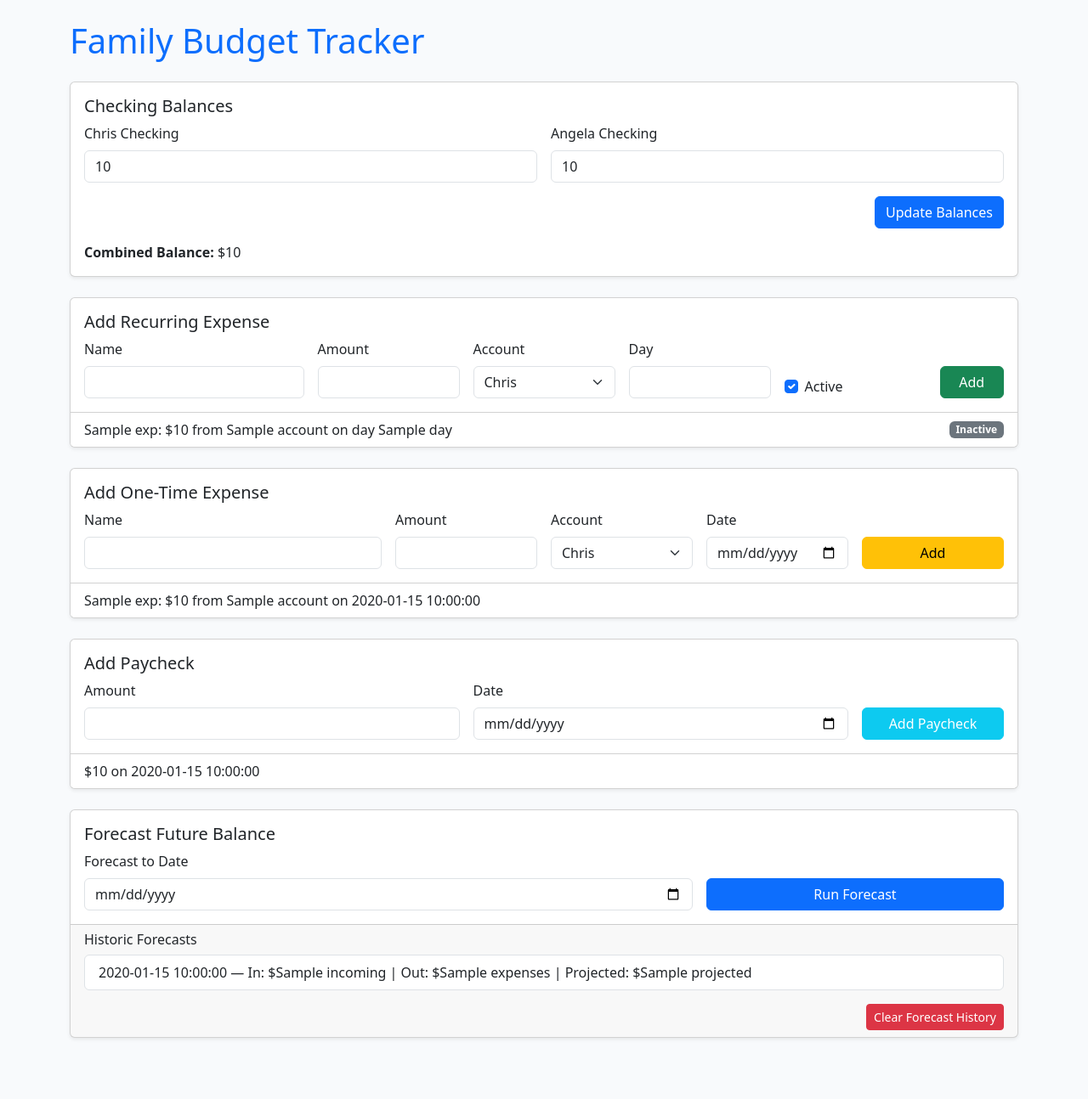
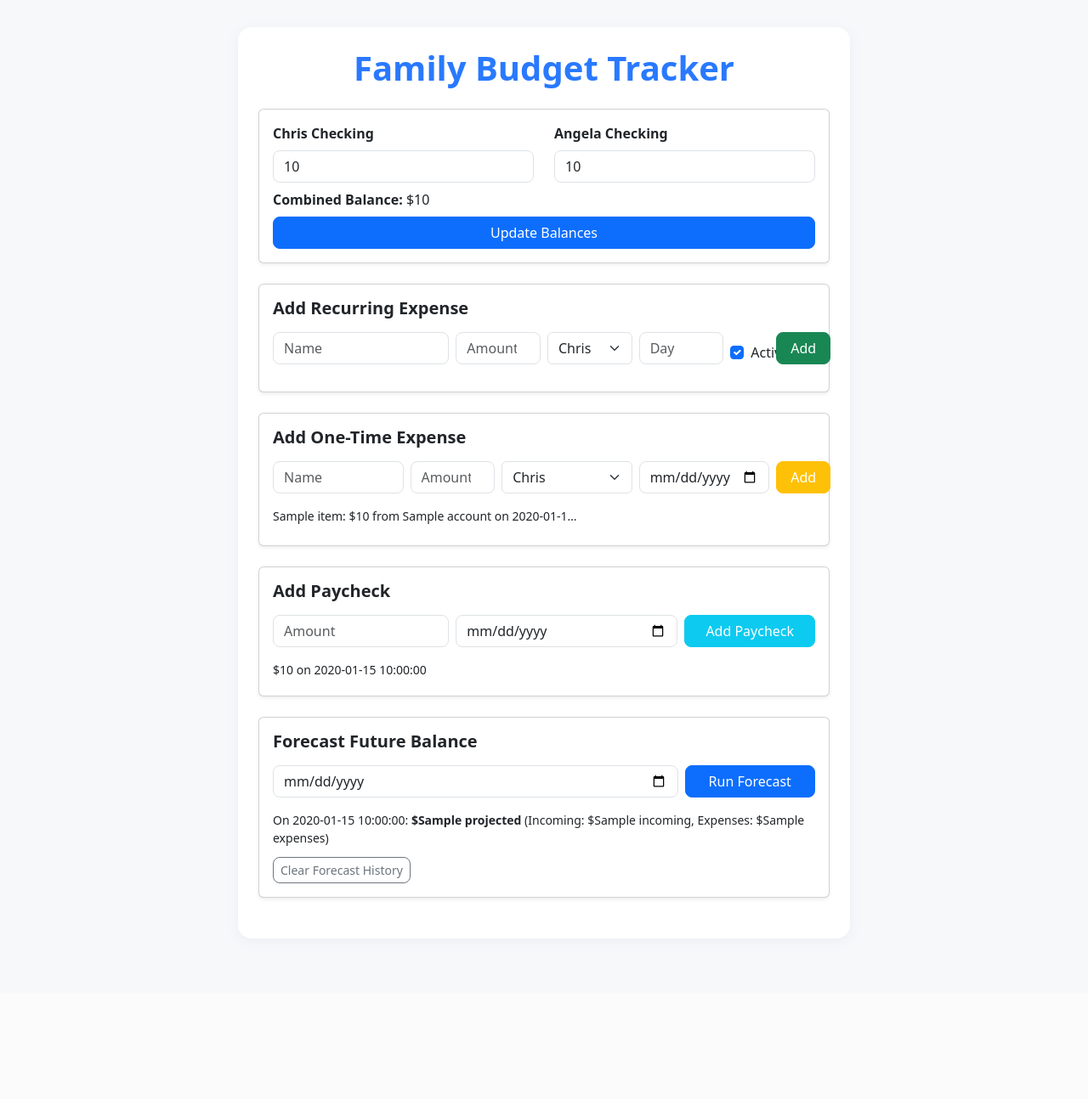
Before and after one commit to Charles-Xavier-Redemption/chess-budget-app, a Flask app: template templates/index.html in a window 1280 px wide. Shown: the whole page at 85% size. After the commit the page ends 1057 px from the top, so only its background shows below. Run offline with Flask 3, Linux system fonts and the light colour scheme; the template is opened without the code that fills it: most values are stand-ins (such as "Sample title", 1, 10 or a date in 2020).

Commit message:
Update index.html

```diff
--- a/templates/index.html
+++ b/templates/index.html
@@ -4,190 +4,174 @@
     <meta charset="UTF-8">
     <title>Family Budget Tracker</title>
     <meta name="viewport" content="width=device-width, initial-scale=1">
-    <!-- Bootstrap 5 CSS -->
     <link href="https://cdn.jsdelivr.net/npm/bootstrap@5.3.2/dist/css/bootstrap.min.css" rel="stylesheet">
     <style>
-        body { background: #f8fafc; }
-        .section-title { margin-top: 2rem; }
-        .card { margin-bottom: 1.5rem; }
-        .form-label { font-weight: 500; }
+        body { background: #f7f8fa; }
+        .container { max-width: 720px; margin-top: 32px; margin-bottom: 64px; background: #fff; border-radius: 16px; box-shadow: 0 4px 16px rgba(100,130,180,0.08);}
+        h1 { font-weight: bold; color: #2979ff; }
+        .form-control, .btn { border-radius: 8px; }
+        .btn-success, .btn-danger, .btn-primary, .btn-warning, .btn-info { min-width: 64px; }
+        .table td, .table th { vertical-align: middle; }
+        @media (max-width: 575px) {
+            .container { max-width: 100%; margin-top: 12px; }
+            h1 { font-size: 1.6rem; }
+        }
     </style>
 </head>
 <body>
-<div class="container py-4">
-    <h1 class="text-primary mb-4">Family Budget Tracker</h1>
+    <div class="container p-4">
+        <h1 class="mb-4 text-center">Family Budget Tracker</h1>
 
-    <!-- Checking Balances -->
-    <div class="card shadow-sm">
-        <div class="card-body">
-            <h5 class="card-title">Checking Balances</h5>
-            <form method="post" class="row g-3">
+        <!-- Balances -->
+        <form class="card p-3 mb-4 shadow-sm" method="POST">
             <input type="hidden" name="form_type" value="update_balances">
-                <div class="col-6">
-                    <label class="form-label">Chris Checking</label>
-                    <input type="number" step="0.01" class="form-control" name="chris_balance" value="{{ chris_balance }}">
+            <div class="row mb-2">
+                <div class="col-12 col-md-6 mb-2 mb-md-0">
+                    <label for="chris_balance" class="form-label fw-bold">Chris Checking</label>
+                    <input type="number" step="0.01" class="form-control" id="chris_balance" name="chris_balance" value="{{ chris_balance }}">
                 </div>
-                <div class="col-6">
-                    <label class="form-label">Angela Checking</label>
-                    <input type="number" step="0.01" class="form-control" name="angela_balance" value="{{ angela_balance }}">
-                </div>
-                <div class="col-12 text-end">
-                    <button type="submit" class="btn btn-primary">Update Balances</button>
-                </div>
-            </form>
-            <div class="mt-3">
-                <strong>Combined Balance:</strong> ${{ combined_balance }}
+                <div class="col-12 col-md-6">
+                    <label for="angela_balance" class="form-label fw-bold">Angela Checking</label>
+                    <input type="number" step="0.01" class="form-control" id="angela_balance" name="angela_balance" value="{{ angela_balance }}">
                 </div>
             </div>
-    </div>
+            <div class="mb-2"><strong>Combined Balance:</strong> ${{ combined_balance }}</div>
+            <button type="submit" class="btn btn-primary">Update Balances</button>
+        </form>
 
         <!-- Recurring Expenses -->
-    <div class="card shadow-sm">
-        <div class="card-body">
-            <h5 class="card-title">Add Recurring Expense</h5>
-            <form method="post" class="row g-3">
+        <div class="card p-3 mb-4 shadow-sm">
+            <h5 class="fw-bold mb-3">Add Recurring Expense</h5>
+            <form class="row g-2 align-items-end mb-3" method="POST">
                 <input type="hidden" name="form_type" value="add_expense">
-                <div class="col-md-3">
-                    <label class="form-label">Name</label>
-                    <input type="text" class="form-control" name="name">
+                <div class="col-12 col-md-4">
+                    <input type="text" class="form-control" name="name" placeholder="Name" required>
                 </div>
-                <div class="col-md-2">
-                    <label class="form-label">Amount</label>
-                    <input type="number" step="0.01" class="form-control" name="amount">
+                <div class="col-6 col-md-2">
+                    <input type="number" step="0.01" class="form-control" name="amount" placeholder="Amount" required>
                 </div>
-                <div class="col-md-2">
-                    <label class="form-label">Account</label>
+                <div class="col-6 col-md-2">
                     <select class="form-select" name="account">
                         <option value="Chris">Chris</option>
                         <option value="Angela">Angela</option>
                     </select>
                 </div>
-                <div class="col-md-2">
-                    <label class="form-label">Day</label>
-                    <input type="number" class="form-control" name="day" min="1" max="31">
+                <div class="col-6 col-md-2">
+                    <input type="number" class="form-control" name="day" placeholder="Day" min="1" max="31" required>
                 </div>
-                <div class="col-md-2 d-flex align-items-end">
+                <div class="col-6 col-md-1">
                     <div class="form-check">
-                        <input class="form-check-input" type="checkbox" name="active" checked>
-                        <label class="form-check-label">Active</label>
+                        <input class="form-check-input" type="checkbox" name="active" checked id="activeRec">
+                        <label class="form-check-label" for="activeRec">Active</label>
                     </div>
                 </div>
-                <div class="col-md-1 d-flex align-items-end justify-content-end">
-                    <button type="submit" class="btn btn-success w-100">Add</button>
+                <div class="col-12 col-md-1 d-grid">
+                    <button type="submit" class="btn btn-success">Add</button>
                 </div>
             </form>
+            {% for idx, item in enumerate(recurring) %}
+                <form class="row g-2 mb-2 align-items-center" method="POST" style="border-bottom:1px solid #eee;padding-bottom:3px;">
+                    <input type="hidden" name="form_type" value="toggle_or_delete_recurring">
+                    <input type="hidden" name="idx" value="{{ idx }}">
+                    <div class="col-5 col-sm-5 small text-truncate">
+                        {{ item.name }}: ${{ item.amount }} from {{ item.account }} on day {{ item.day }}
                     </div>
-        <ul class="list-group list-group-flush">
-            {% for exp in recurring %}
-            <li class="list-group-item d-flex justify-content-between align-items-center">
-                {{ exp['name'] }}: ${{ exp['amount'] }} from {{ exp['account'] }} on day {{ exp['day'] }}
-                <span class="badge bg-{{ 'success' if exp['active'] else 'secondary' }}">
-                    {{ 'Active' if exp['active'] else 'Inactive' }}
-                </span>
-            </li>
+                    <div class="col-3 col-sm-3">
+                        {% if item.active %}
+                            <span class="badge bg-success">Active</span>
+                        {% else %}
+                            <span class="badge bg-secondary">Inactive</span>
+                        {% endif %}
+                    </div>
+                    <div class="col-2 col-sm-2 d-grid">
+                        <button name="toggle" value="1" class="btn btn-outline-info btn-sm" type="submit">
+                            {% if item.active %}Deactivate{% else %}Activate{% endif %}
+                        </button>
+                    </div>
+                    <div class="col-2 col-sm-2 d-grid">
+                        <button name="delete" value="1" class="btn btn-outline-danger btn-sm" type="submit">Delete</button>
+                    </div>
+                </form>
             {% endfor %}
-        </ul>
         </div>
 
         <!-- One-Time Expenses -->
-    <div class="card shadow-sm">
-        <div class="card-body">
-            <h5 class="card-title">Add One-Time Expense</h5>
-            <form method="post" class="row g-3">
+        <div class="card p-3 mb-4 shadow-sm">
+            <h5 class="fw-bold mb-3">Add One-Time Expense</h5>
+            <form class="row g-2 align-items-end mb-3" method="POST">
                 <input type="hidden" name="form_type" value="add_onetime">
-                <div class="col-md-4">
-                    <label class="form-label">Name</label>
-                    <input type="text" class="form-control" name="name">
+                <div class="col-12 col-md-3">
+                    <input type="text" class="form-control" name="name" placeholder="Name" required>
                 </div>
-                <div class="col-md-2">
-                    <label class="form-label">Amount</label>
-                    <input type="number" step="0.01" class="form-control" name="amount">
+                <div class="col-6 col-md-2">
+                    <input type="number" step="0.01" class="form-control" name="amount" placeholder="Amount" required>
                 </div>
-                <div class="col-md-2">
-                    <label class="form-label">Account</label>
+                <div class="col-6 col-md-3">
                     <select class="form-select" name="account">
                         <option value="Chris">Chris</option>
                         <option value="Angela">Angela</option>
                     </select>
                 </div>
-                <div class="col-md-2">
-                    <label class="form-label">Date</label>
-                    <input type="date" class="form-control" name="date">
+                <div class="col-12 col-md-3">
+                    <input type="date" class="form-control" name="date" required>
                 </div>
-                <div class="col-md-2 d-flex align-items-end justify-content-end">
-                    <button type="submit" class="btn btn-warning w-100">Add</button>
+                <div class="col-12 col-md-1 d-grid">
+                    <button type="submit" class="btn btn-warning text-white">Add</button>
                 </div>
             </form>
+            {% for item in one_time %}
+                <div class="row mb-2">
+                    <div class="col-7 small text-truncate">
+                        {{ item.name }}: ${{ item.amount }} from {{ item.account }} on {{ item.date }}
                     </div>
-        <ul class="list-group list-group-flush">
-            {% for exp in one_time %}
-            <li class="list-group-item">
-                {{ exp['name'] }}: ${{ exp['amount'] }} from {{ exp['account'] }} on {{ exp['date'] }}
-            </li>
+                </div>
             {% endfor %}
-        </ul>
         </div>
 
-    <!-- Add Paycheck -->
-    <div class="card shadow-sm">
-        <div class="card-body">
-            <h5 class="card-title">Add Paycheck</h5>
-            <form method="post" class="row g-3">
+        <!-- Paychecks -->
+        <div class="card p-3 mb-4 shadow-sm">
+            <h5 class="fw-bold mb-3">Add Paycheck</h5>
+            <form class="row g-2 align-items-end mb-3" method="POST">
                 <input type="hidden" name="form_type" value="add_paycheck">
-                <div class="col-md-5">
-                    <label class="form-label">Amount</label>
-                    <input type="number" step="0.01" class="form-control" name="amount">
+                <div class="col-6 col-md-4">
+                    <input type="number" step="0.01" class="form-control" name="amount" placeholder="Amount" required>
                 </div>
-                <div class="col-md-5">
-                    <label class="form-label">Date</label>
-                    <input type="date" class="form-control" name="date">
+                <div class="col-6 col-md-5">
+                    <input type="date" class="form-control" name="date" required>
                 </div>
-                <div class="col-md-2 d-flex align-items-end">
-                    <button type="submit" class="btn btn-info text-white w-100">Add Paycheck</button>
+                <div class="col-12 col-md-3 d-grid">
+                    <button type="submit" class="btn btn-info text-white">Add Paycheck</button>
                 </div>
             </form>
-        </div>
-        <ul class="list-group list-group-flush">
-            {% for check in paychecks %}
-            <li class="list-group-item">
-                ${{ check['amount'] }} on {{ check['date'] }}
-            </li>
+            {% for item in paychecks %}
+                <div class="mb-1 small">${{ item.amount }} on {{ item.date }}</div>
             {% endfor %}
-        </ul>
         </div>
 
-    <!-- Forecast Section -->
-    <div class="card shadow-sm mb-5">
-        <div class="card-body">
-            <h5 class="card-title">Forecast Future Balance</h5>
-            <form method="post" class="row g-3">
+        <!-- Forecast -->
+        <div class="card p-3 mb-4 shadow-sm">
+            <h5 class="fw-bold mb-3">Forecast Future Balance</h5>
+            <form class="row g-2 align-items-end mb-3" method="POST">
                 <input type="hidden" name="form_type" value="forecast">
-                <div class="col-md-8">
-                    <label class="form-label">Forecast to Date</label>
-                    <input type="date" class="form-control" name="forecast_date">
+                <div class="col-9">
+                    <input type="date" class="form-control" name="forecast_date" required>
                 </div>
-                <div class="col-md-4 d-flex align-items-end">
-                    <button type="submit" class="btn btn-primary w-100">Run Forecast</button>
+                <div class="col-3 d-grid">
+                    <button type="submit" class="btn btn-primary">Run Forecast</button>
                 </div>
             </form>
+            <div>
+                {% for item in forecasts %}
+                    <div class="mb-1 small">
+                        On {{ item.date }}: <strong>${{ item.projected }}</strong> (Incoming: ${{ item.incoming }}, Expenses: ${{ item.expenses }})
                     </div>
-        <div class="card-footer">
-            <h6>Historic Forecasts</h6>
-            <ul class="list-group">
-                {% for f in forecasts %}
-                <li class="list-group-item">
-                    {{ f['date'] }} — In: ${{ f['incoming'] }} | Out: ${{ f['expenses'] }} | Projected: ${{ f['projected'] }}
-                </li>
                 {% endfor %}
-            </ul>
-            <form method="post" class="mt-3 text-end">
+            </div>
+            <form method="POST" class="mt-2">
                 <input type="hidden" name="form_type" value="clear_forecast">
-                <button type="submit" class="btn btn-danger btn-sm">Clear Forecast History</button>
+                <button type="submit" class="btn btn-outline-secondary btn-sm">Clear Forecast History</button>
             </form>
         </div>
     </div>
-</div>
-<!-- Bootstrap JS Bundle -->
-<script src="https://cdn.jsdelivr.net/npm/bootstrap@5.3.2/dist/js/bootstrap.bundle.min.js"></script>
 </body>
 </html>
```
Lines whose indentation alone changed are shown as unchanged.
